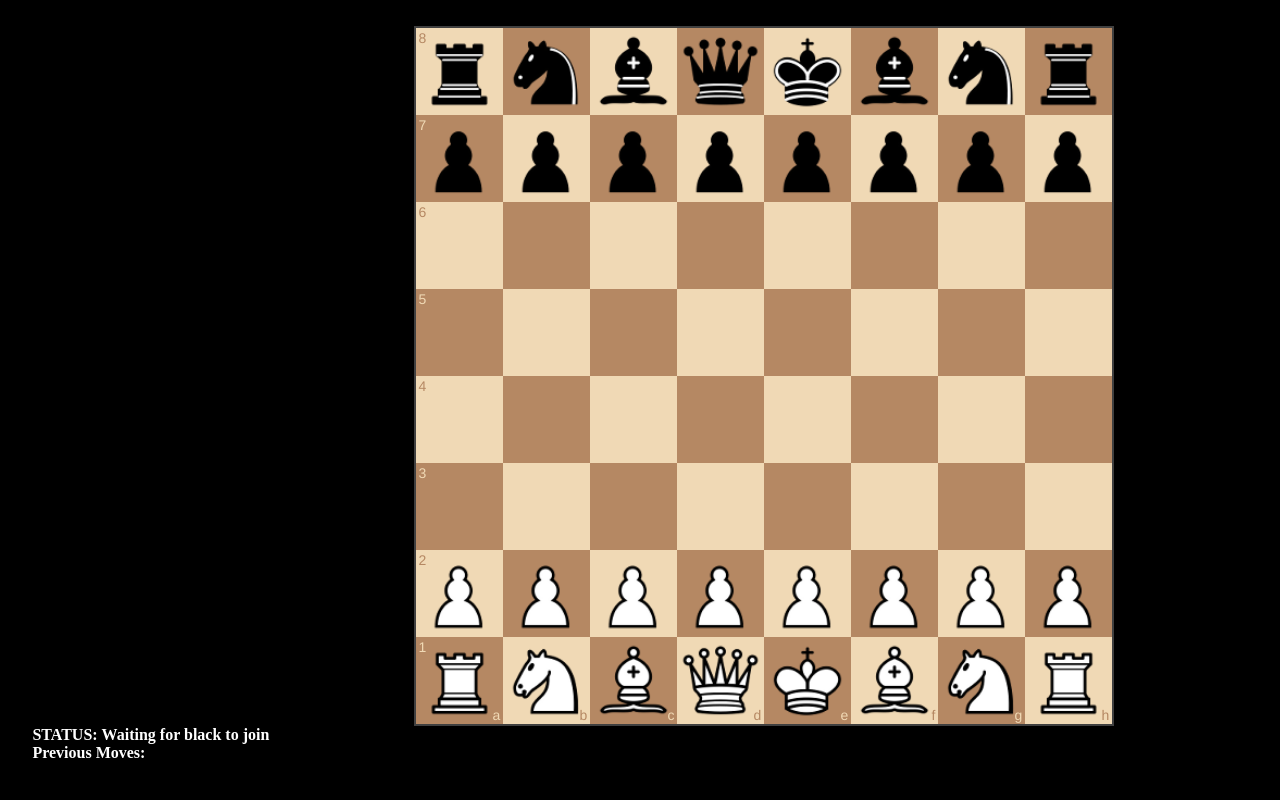
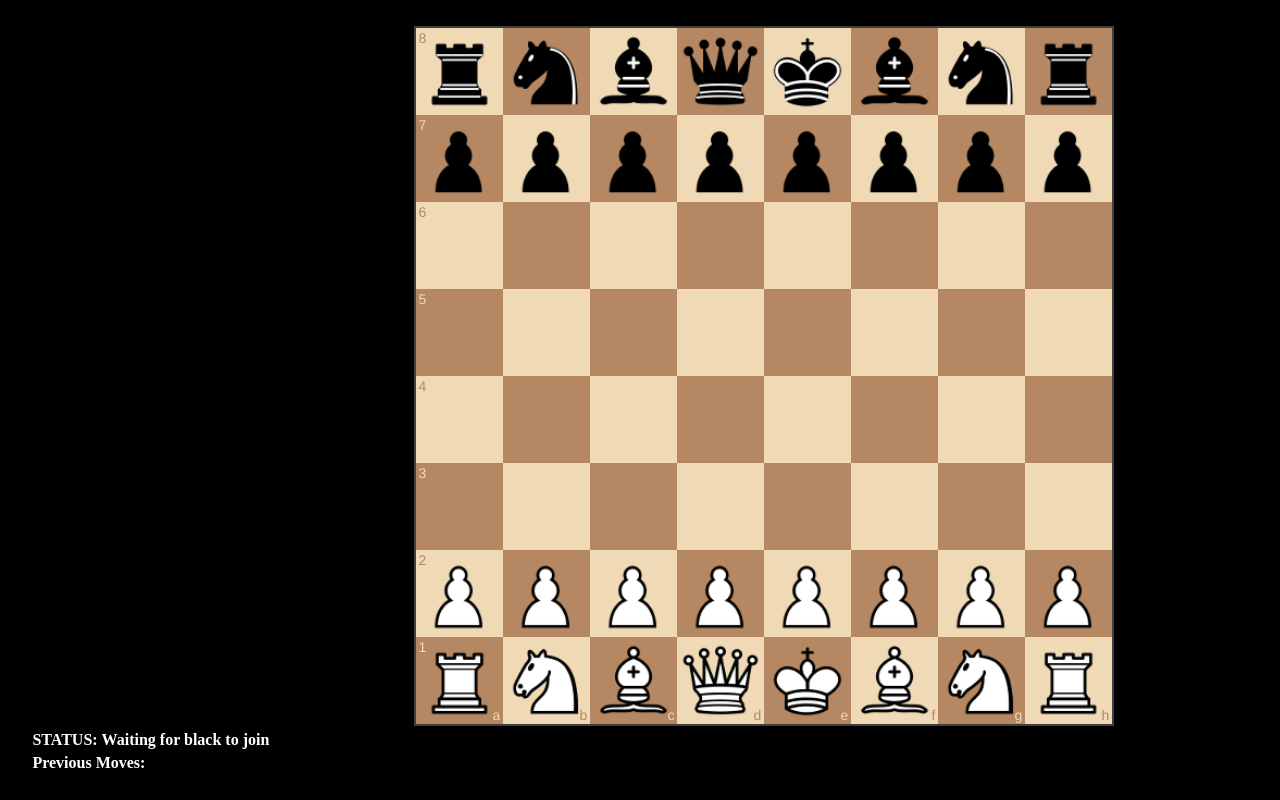
Before and after one commit to Yash-Negi-2209/Chess_Websocket, a website: page front/views/game.html in a window 1280 px wide. Drawn offline with nearby package versions, Linux system fonts and the light colour scheme; files that its build step writes are made by us from their sources; no server answers.

Commit message:
second commit

```diff
--- a/front/views/game.html
+++ b/front/views/game.html
@@ -14,11 +14,17 @@
 
         <div style="background-color: rgb(0, 0, 0); height: 105%; position: fixed; width: 105%;">
             <div id="myBoard" style="width: 700px; margin-left: 27rem; margin-top: 50px;"></div>
-            <label style="font-weight: bolder; color: white; margin-left: 50px;">STATUS:</label>
-            <div id="status" style="display: inline-block; font-weight: bolder; color: white;"></div>
-            <br>
-            <label style="font-weight: bolder; color: white; margin-left: 50px;">Previous Moves:</label>
-            <div id="pgn" style="font-weight: bolder; color: white;"></div>
+            <!-- STATUS Section -->
+            <div style="margin-left: 50px; margin-top: 5px;">
+                <label style="font-weight: bolder; color: white;">STATUS:</label>
+                <div id="status" style="display: inline-block; font-weight: bolder; color: white;"></div>
+            </div>
+
+            <!-- Previous Moves Section -->
+            <div style="margin-left: 50px; margin-top: 5px;">
+                <label style="font-weight: bolder; color: white;">Previous Moves:</label>
+                <div id="pgn" style="display: inline-block; font-weight: bolder; color: white;"></div>
+            </div>
         </div>
 
 
```
